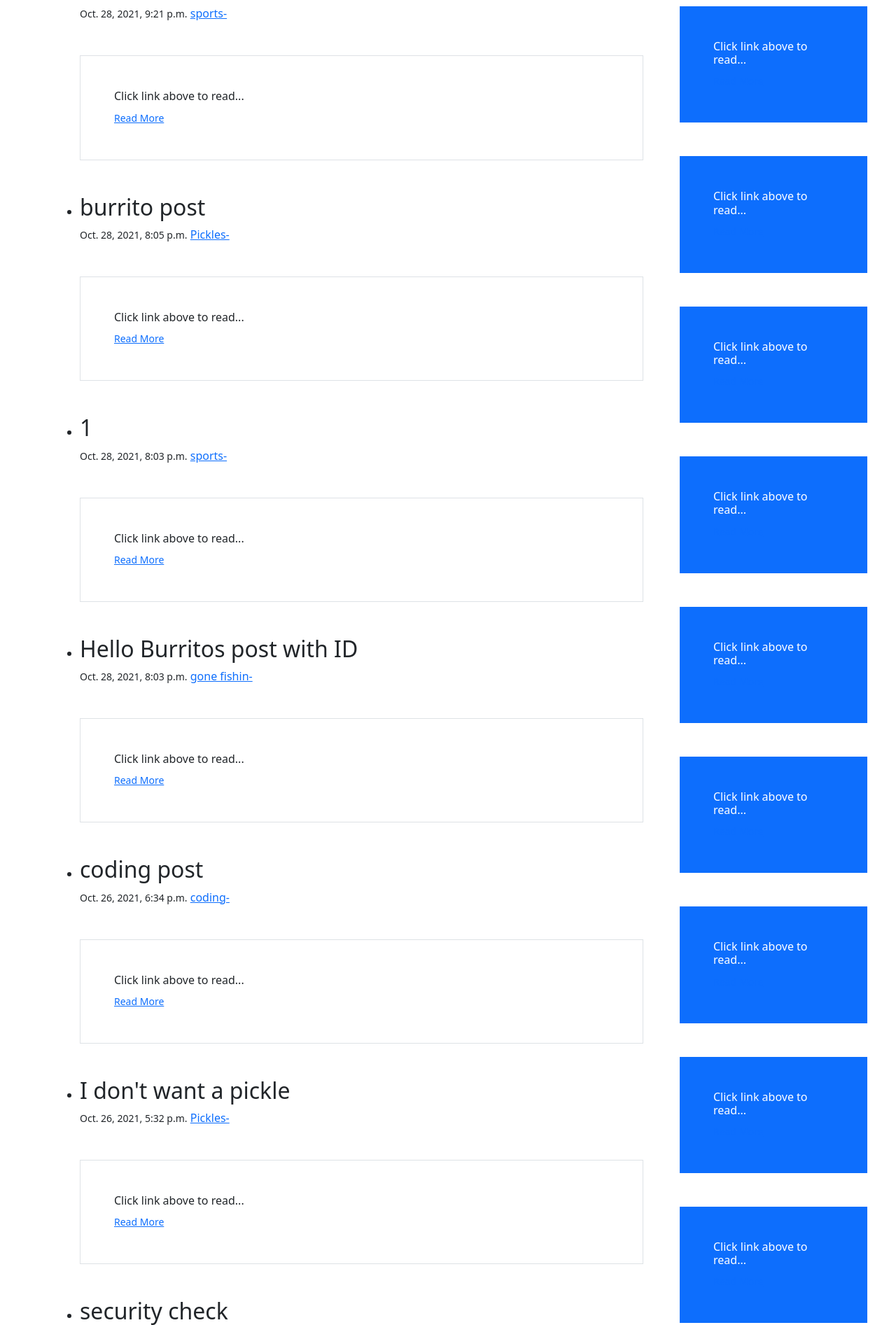
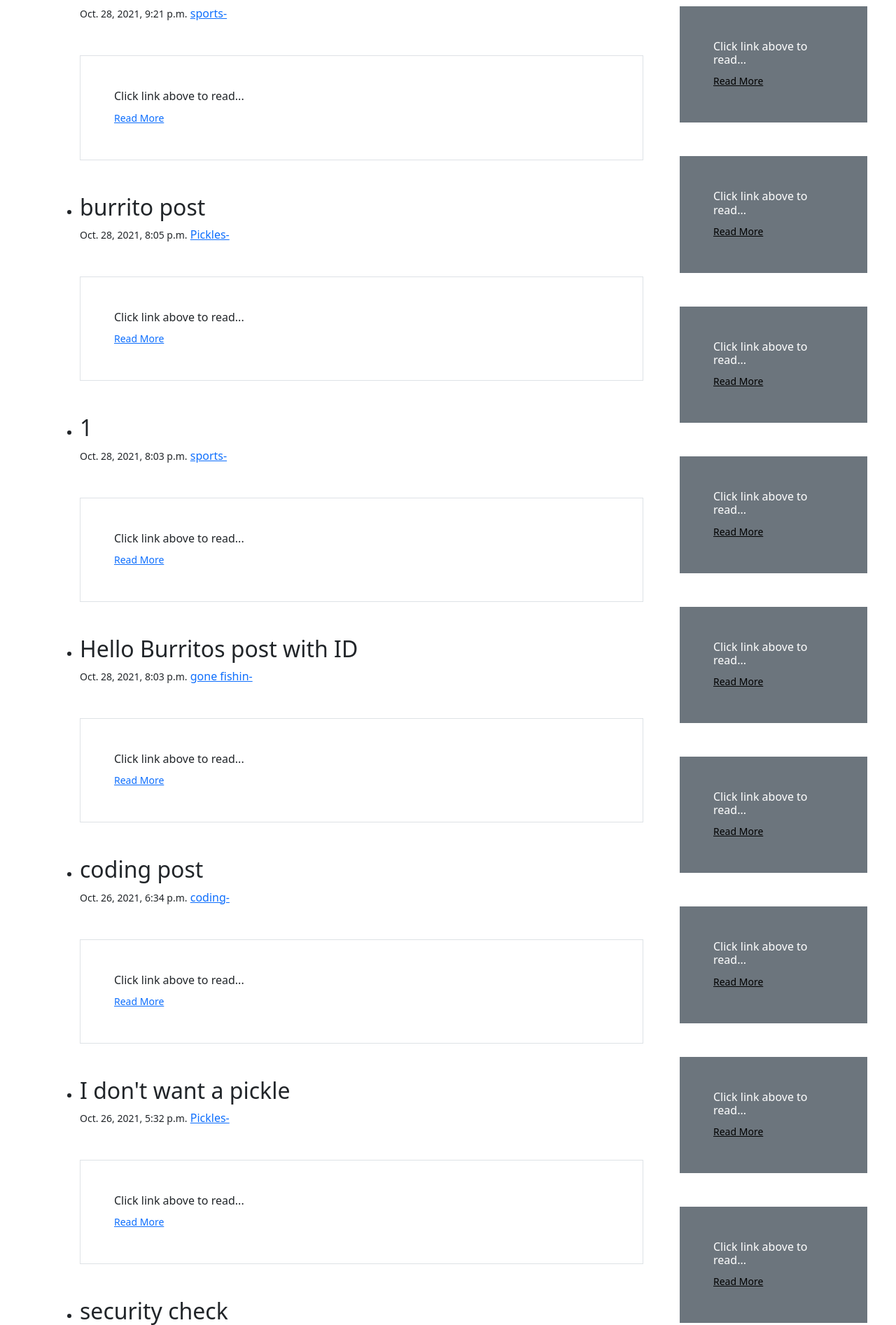
Before and after one commit to joyfuljonathan/djangoApp, a Django app: page / in a window 1280 px wide. Shown: the part 95-1988 px from the top of the page at 70% size. Run offline with Django 3.2, Linux system fonts and the light colour scheme; data comes from the database, SQL or seed files in the repository; some libraries are stand-ins or nearby versions.

Commit message:
changed the background color for the div on the right side

```diff
--- a/ablog/theblog/templates/home.html
+++ b/ablog/theblog/templates/home.html
@@ -77,8 +77,8 @@ and have the link displyed nicely on the right hand side with thumbnail.  -->
   <ul style="list-style-type: none " >
     {% for post in object_list %}
     <li>
-      <div class="container p-5 my-5 bg-primary text-white">
-      <h6>{{post.snippet}}</h6> <small><a href="{%url 'article-detail' post.pk%}">Read More</a></small>
+      <div class="container p-5 my-5 bg-secondary text-white">
+      <h6>{{post.snippet}}</h6> <small><a href="{%url 'article-detail' post.pk%}" style="color: black;">Read More</a></small>
       </div>
     </li>
   {% endfor %}
```
